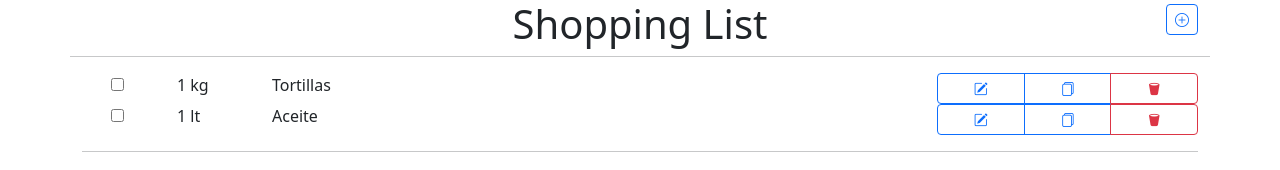
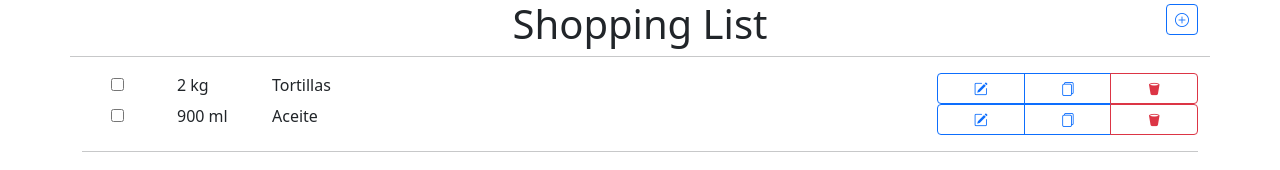
Before and after one commit to Zelodyx/shoppinglist, a React (Vite) app: page / in a window 1280 px wide. Shown: the top 170 px of the page. Built offline with nearby package versions, Linux system fonts and the light colour scheme.

Commit message:
Mejora a la variable de estado en el manejo de la lista

```diff
--- a/src/App.jsx
+++ b/src/App.jsx
@@ -1,15 +1,30 @@
 import { useState } from "react"
 
 function App() {
-  const [checkboxValue, setCheckboxValue] = useState({
-    chbx1: false,
-    chbx2: false
-  })
+  const [listItems, setListItems] = useState([
+    {
+      id:"1",
+      name:"Tortillas",
+      quantity:"2",
+      unit:"kg",
+      checked:false
+    },
+    {
+      id:"2",
+      name:"Aceite",
+      quantity:"900",
+      unit:"ml",
+      checked:false
+    },
+  ]);
   const handleCheckboxChange = (e) =>{
-    setCheckboxValue({
-      ...checkboxValue,
-      [e.target.name]: !checkboxValue[e.target.name]
-    });
+    const newList = listItems.map(item => {
+      if(item.id === e.target.name){
+        item.checked = !item.checked;
+      }
+      return item
+    })
+    setListItems(newList);
   }
 
 return(
@@ -29,17 +44,22 @@ return(
     <div className="row">
       <div className="col-1">
         <input
-        name="chbx1"
+        name={listItems[0].id}
         type="checkbox"
         onChange={(e)=>handleCheckboxChange(e)}
-        checked={checkboxValue.chbx1}
+        checked={listItems[0].checked}
         />
       </div>
       <div className="col text-start">
-        {checkboxValue.chbx1 ? <s>1 kg</s> : '1 kg'}
+        {listItems[0].checked ?
+        <s>{`${listItems[0].quantity} ${listItems[0].unit}`}</s> :
+         `${listItems[0].quantity} ${listItems[0].unit}`}
       </div>
-      <div className="col-5 col-md-7 text-start">
-        {checkboxValue.chbx1 ? <s>Tortillas</s> : 'Tortillas'}
+      <div className="col-5 col-md-7 text-start"
+        style={{textDecoration: listItems[0].checked && "line-through"}}>
+          {
+            `${listItems[0].name}`
+          }
       </div>
       <div className="col-4 col-md-3 btn-group btn-group-sm text-end" role="group">
       <button className="btn btn-outline-primary">
@@ -56,16 +76,19 @@ return(
     <div className="row">
       <div className="col-1">
         <input
-        name="chbx2"
+        name={listItems[1].id}
         type="checkbox"
         onChange={(e)=>handleCheckboxChange(e)}
-        checked={checkboxValue.chbx2}        />
+        checked={listItems[1].checked}        />
       </div>
       <div className="col text-start">
-      {checkboxValue.chbx2 ? <s>1 lt</s> : '1 lt'}
+      {listItems[1].checked ?
+      <s>{`${listItems[1].quantity} ${listItems[1].unit}`}</s> :
+      `${listItems[1].quantity} ${listItems[1].unit}`}
       </div>
-      <div className="col-5 col-md-7 text-start">
-      {checkboxValue.chbx2 ? <s>Aceite</s> : 'Aceite'}
+      <div className="col-5 col-md-7 text-start" style={{textDecoration: listItems[1].checked && "line-through"}}
+      >
+        {listItems[1].name}
       </div>
       <div className="col-4 col-md-3 btn-group btn-group-sm text-end" role="group">
         <button className="btn btn-outline-primary">
```
